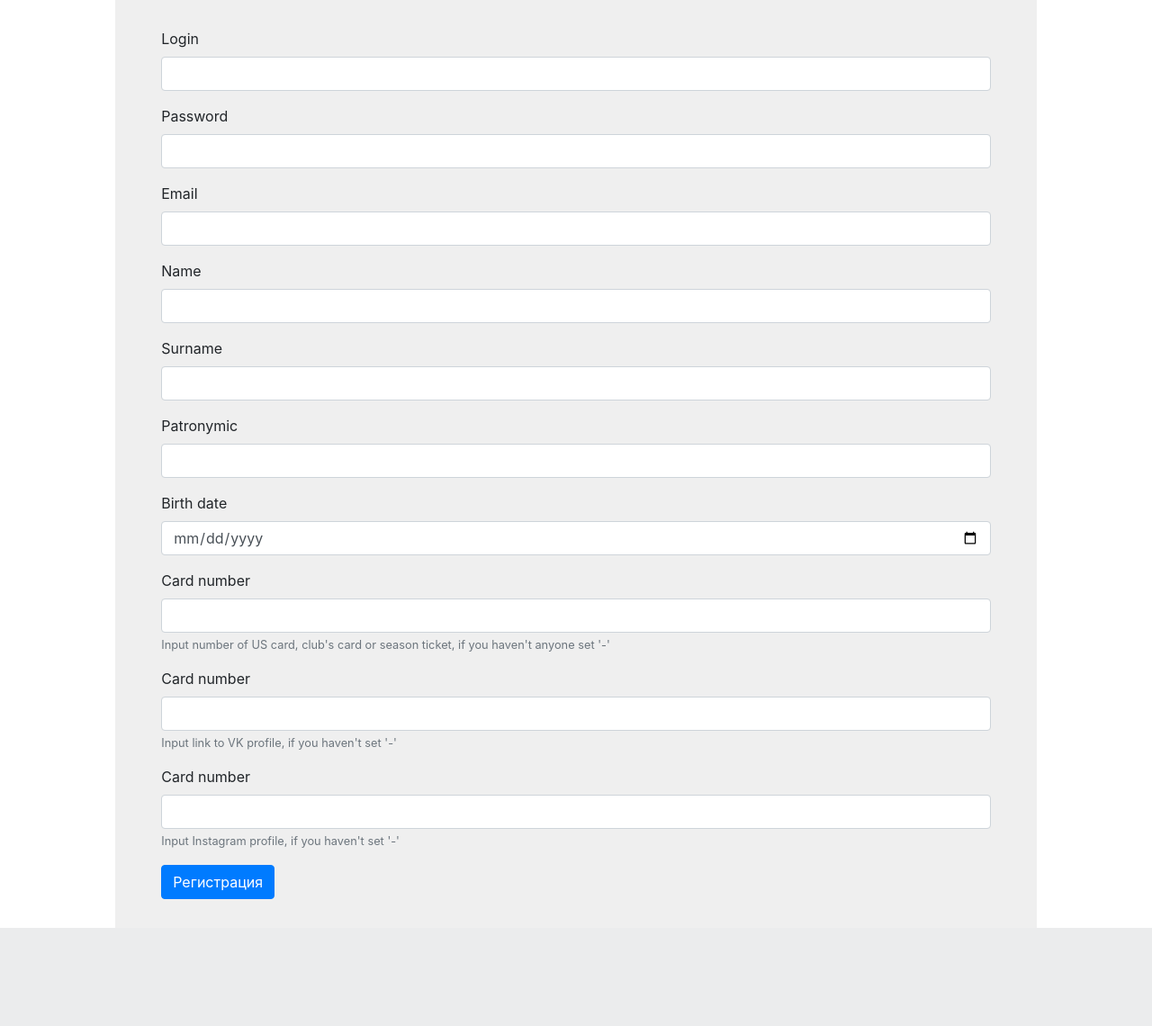
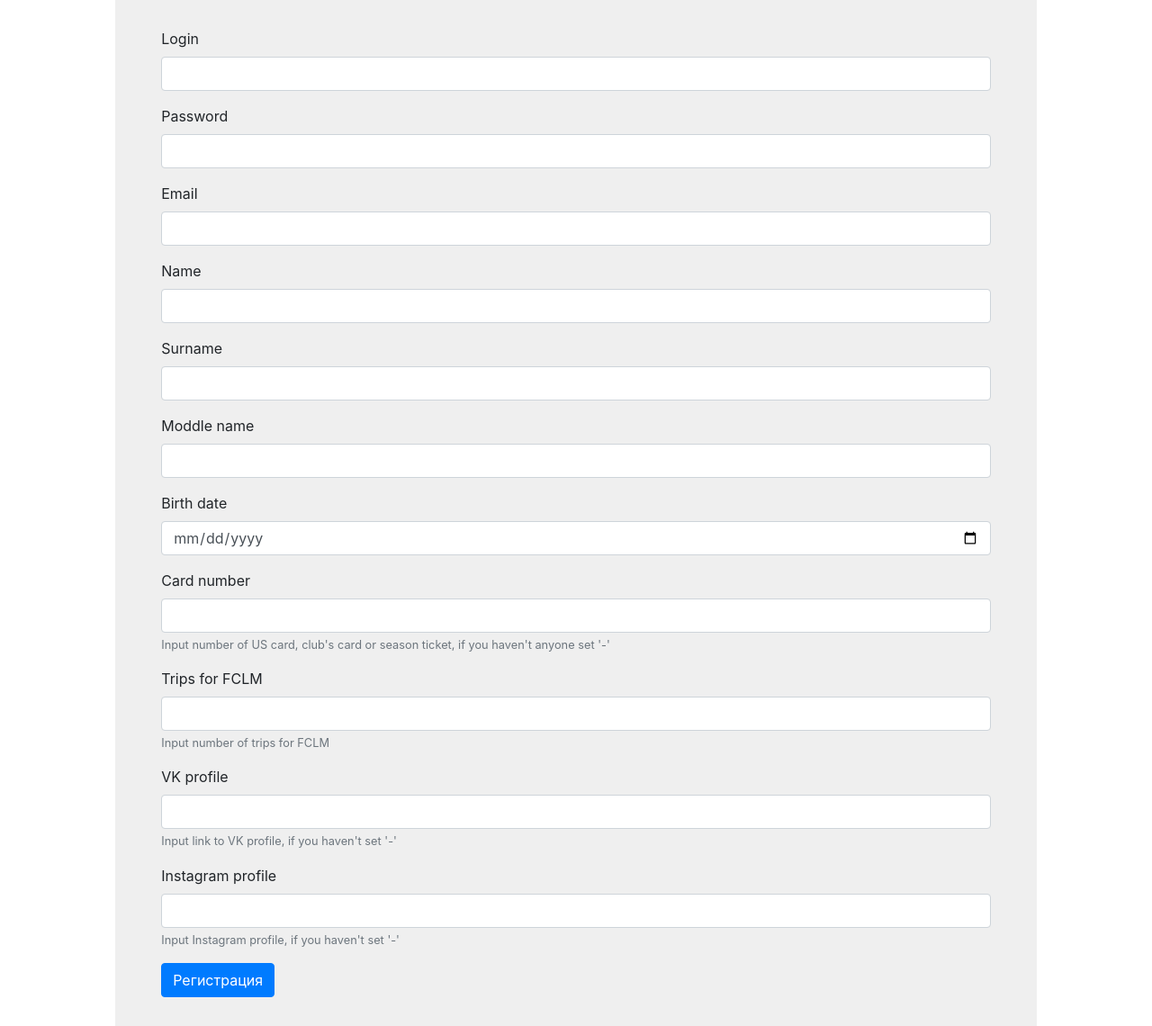
Before and after one commit to Oper18/ulc, a Django app: template accounts/templates/accounts/registration.html in a window 1280 px wide. Shown: the part 57-1197 px from the top of the page at 90% size. Before the commit the page ends 1088 px from the top, so only its background shows below. Run offline with Django 3.2, Linux system fonts and the light colour scheme; the template is opened without the code that fills it, so the values that code supplies are empty; parts of the project's set-up code (start-up, migrations or seed data) failed here and were passed over; some libraries are stand-ins or nearby versions.

Commit message:
change patronymic to middle name, add trips to player

```diff
--- a/accounts/models.py
+++ b/accounts/models.py
@@ -21,6 +21,7 @@ class Player(models.Model):
     card_number = models.CharField(verbose_name='FCLM\'s card number (US/KK/ST)', default='-', max_length=128)
     vk = models.CharField(verbose_name='VK link', default='-', max_length=128)
     inst = models.CharField(verbose_name='Instagram link', default='-', max_length=128)
+    trip = models.IntegerField(verbose_name='Number of trips for FCLM', default=0)
 
     def __str__(self):
         return self.user.username
--- a/accounts/static/js/signin.js
+++ b/accounts/static/js/signin.js
@@ -83,11 +83,12 @@ function Signup(e) {
         let patronymic = $('#patronymic-input-pg').val();
         let birthday = $('#birthday-input-pg').val();
         let card = $('#card-input-pg').val();
+        let trips = $('#trips-input-pg').val();
         let vk = $('#vk-input-pg').val();
         let inst = $('#inst-input-pg').val();
         let csrfmiddlewaretoken = $('[name=csrfmiddlewaretoken').val();
 
-        var data = {username, password, email, first_name, last_name, patronymic, birthday, card, vk, inst, csrfmiddlewaretoken, 'uri': window.location.href};
+        var data = {username, password, email, first_name, last_name, patronymic, birthday, card, trips, vk, inst, csrfmiddlewaretoken, 'uri': window.location.href};
 
         sendAJAX(data, '/ajax/registration/', e.target);
     }
--- a/accounts/templates/accounts/registration.html
+++ b/accounts/templates/accounts/registration.html
@@ -31,7 +31,7 @@
                 <input type="input" class="form-control mobile-font-size-head" id="lastname-input-pg">
             </div>
             <div class="form-group mobile-font-size-head">
-                <label for="lastname-input-pg">Patronymic</label>
+                <label for="patronymic-input-pg">Moddle name</label>
                 <input type="input" class="form-control mobile-font-size-head" id="patronymic-input-pg">
             </div>
             <div class="form-group mobile-font-size-head">
@@ -44,12 +44,17 @@
                 <small id="card-help" class="form-text text-muted">Input number of US card, club's card or season ticket, if you haven't anyone set '-'</small>
             </div>
             <div class="form-group mobile-font-size-head">
-                <label for="vk-input-pg">Card number</label>
+                <label for="trips-input-pg">Trips for FCLM</label>
+                <input type="input" class="form-control mobile-font-size-head" id="trips-input-pg">
+                <small id="trips-help" class="form-text text-muted">Input number of trips for FCLM</small>
+            </div>
+            <div class="form-group mobile-font-size-head">
+                <label for="vk-input-pg">VK profile</label>
                 <input type="input" class="form-control mobile-font-size-head" id="vk-input-pg">
                 <small id="vk-help" class="form-text text-muted">Input link to VK profile, if you haven't set '-'</small>
             </div>
             <div class="form-group mobile-font-size-head">
-                <label for="inst-input-pg">Card number</label>
+                <label for="inst-input-pg">Instagram profile</label>
                 <input type="input" class="form-control mobile-font-size-head" id="inst-input-pg">
                 <small id="inst-help" class="form-text text-muted">Input Instagram profile, if you haven't set '-'</small>
             </div>
--- a/accounts/views.py
+++ b/accounts/views.py
@@ -115,6 +115,7 @@ def register_user(request):
     patronymic = request.POST.get('patronymic')
     birthday = datetime.datetime.strptime(request.POST.get('birthday'), '%Y-%m-%d').date()
     card = request.POST.get('card')
+    trips = request.POST.get('trips') if request.POST.get('trips') else 0
     vk = request.POST.get('vk')
     inst = request.POST.get('inst')
     keyparam = re.search(r'\?key=\w+', request.POST.get('uri')).group(0).split('=')[-1]
@@ -138,6 +139,7 @@ def register_user(request):
     user.player.patronymic = patronymic
     user.player.birthday = birthday
     user.player.card = card
+    user.player.trip = trips
     user.player.vk = vk
     user.player.inst = inst
 
--- a/ulc/admin.py
+++ b/ulc/admin.py
@@ -132,6 +132,10 @@ class PlayerAdmin(admin.ModelAdmin):
     def get_form(self, request, obj=None, change=False, **kwargs):
         form = super(PlayerAdmin, self).get_form(request, obj, change, **kwargs)
         form.base_fields['logo'].required = False
+        form.base_fields['trips'].required = False
+        form.base_fields['vk'].required = False
+        form.base_fields['inst'].required = False
+        form.base_fields['card_number'].required = False
 
         return form
 
```
Also changed, not shown: accounts/migrations/0016_player_trip.py (added).
